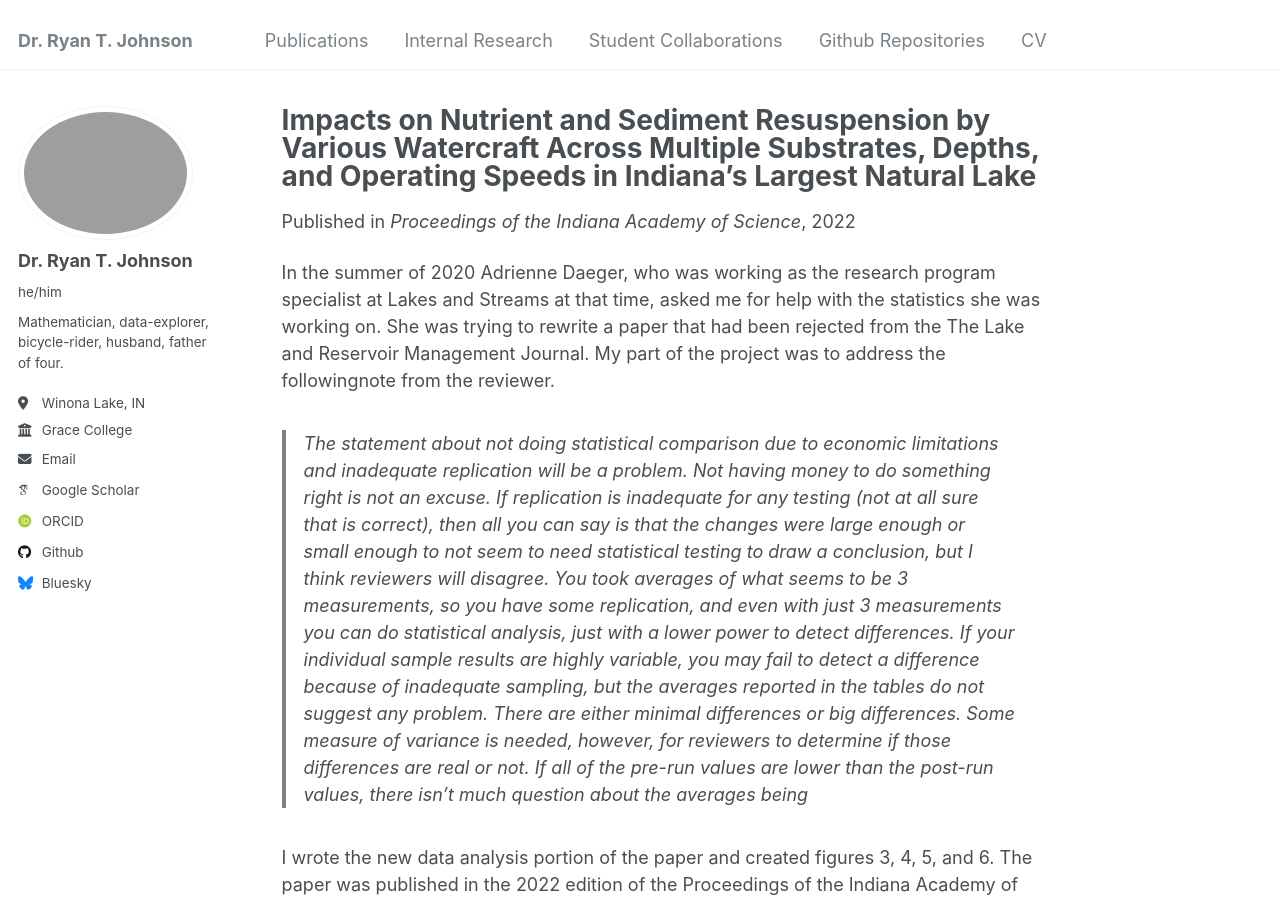
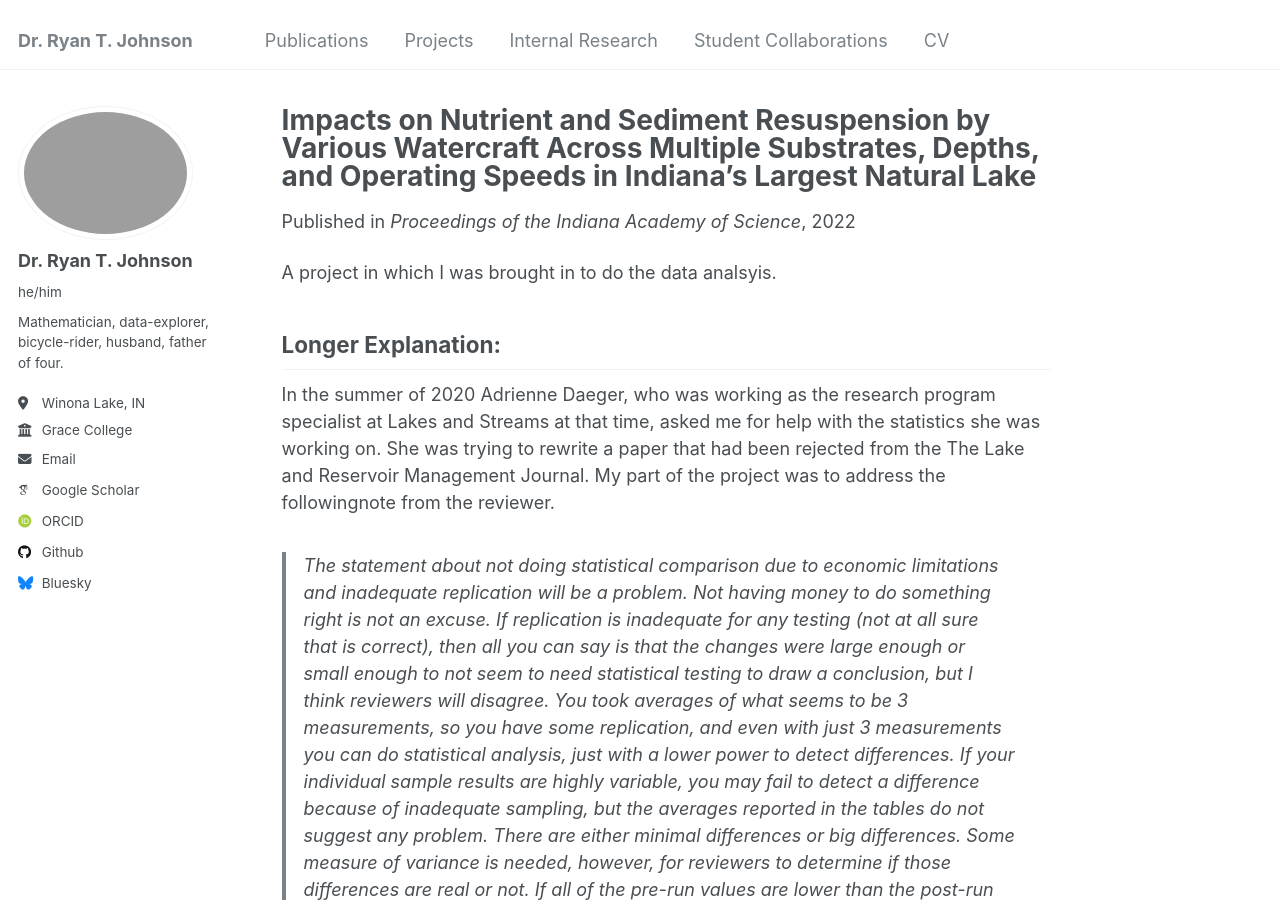
Before and after one commit to ryanjohnsonwi/website, a Jekyll site: the page built from _publications/2022-10-01-nutrient-and-sediment.md, in a window 1280 px wide and 900 px high. Built offline with Jekyll 4.4.1, drawn with Linux system fonts in a browser that asks for light colours; some web fonts are replaced.

Commit message:
change page name

```diff
--- a/_data/navigation.yml
+++ b/_data/navigation.yml
@@ -8,14 +8,14 @@ main:
   - title: "Publications"
     url: /publications/
 
+  - title: "Projects"
+    url: /portfolio/
+
   - title: "Internal Research"
     url: /talks/
 
   - title: "Student Collaborations"
     url: /teaching/
-
-  - title: "Github Repositories"
-    url: /portfolio/
 
  # - title: "Blog Posts"
  #   url: /year-archive/
--- a/_publications/2010-10-01-paper-title-number-2.md
+++ b/_publications/2022-10-01-nutrient-and-sediment.md
@@ -10,6 +10,10 @@ slidesurl: #'http://academicpages.github.io/files/slides2.pdf'
 paperurl: 'https://lakes.grace.edu/wp-content/uploads/2023/04/Impacts-on-Nutrient-and-Sediment-Resuspension-by-Various-Watercraft-Proceedings-of-the-Indiana-Academy-of-Science-2023.pdf'
 citation: "Daeger, Adrienne; Bosch, Nathan S.; Johnson, Ryan. Impacts on Nutrient and Sediment Resuspension by Various Watercraft Across Multiple Substrates, Depths, and Operating Speeds in Indiana's Largest Natural Lake. Proceedings of the Indiana Academy of Science 130 (2022), no. 2, 112--122."
 ---
+
+A project in which I was brought in to do the data analsyis.
+
+## Longer Explanation:
 
 In the summer of 2020 Adrienne Daeger, who was working as the research program specialist at Lakes and Streams at that time, asked me for help with the statistics she was working on.  She was trying to rewrite a paper that had been rejected from the The Lake and Reservoir Management Journal.  My part of the project was to address the followingnote from the reviewer.
 > The statement about not doing statistical comparison due to economic limitations and
```
Also changed, not shown: other parts of _publications/2022-10-01-nutrient-and-sediment.md (+2 -2 lines), _publications/2024-02-07-classification-z-2z.md (+1 -1 lines).
